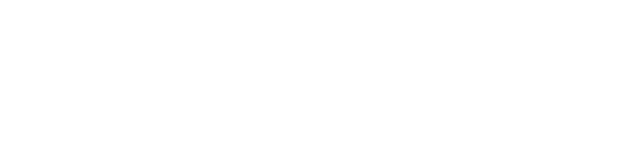
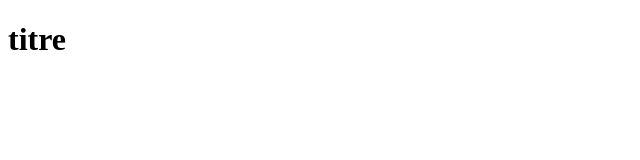
Before and after one commit to anissahquraishi/git-intro-quraishi-anissah, a plain HTML site: page index.html in a window 1280 px wide. Shown: the whole page, without its empty margins (0-640 px from the left). Drawn offline with Linux system fonts and the light colour scheme.

Commit message:
ajout h1

```diff
--- a/index.html
+++ b/index.html
@@ -6,5 +6,7 @@
     <title>Mon premier repo git</title>
     <link rel="stylesheet" href="css/style.css" />
   </head>
-<body></body>
+<body>
+  <h1>titre</h1>
+</body>
 </html>
```
